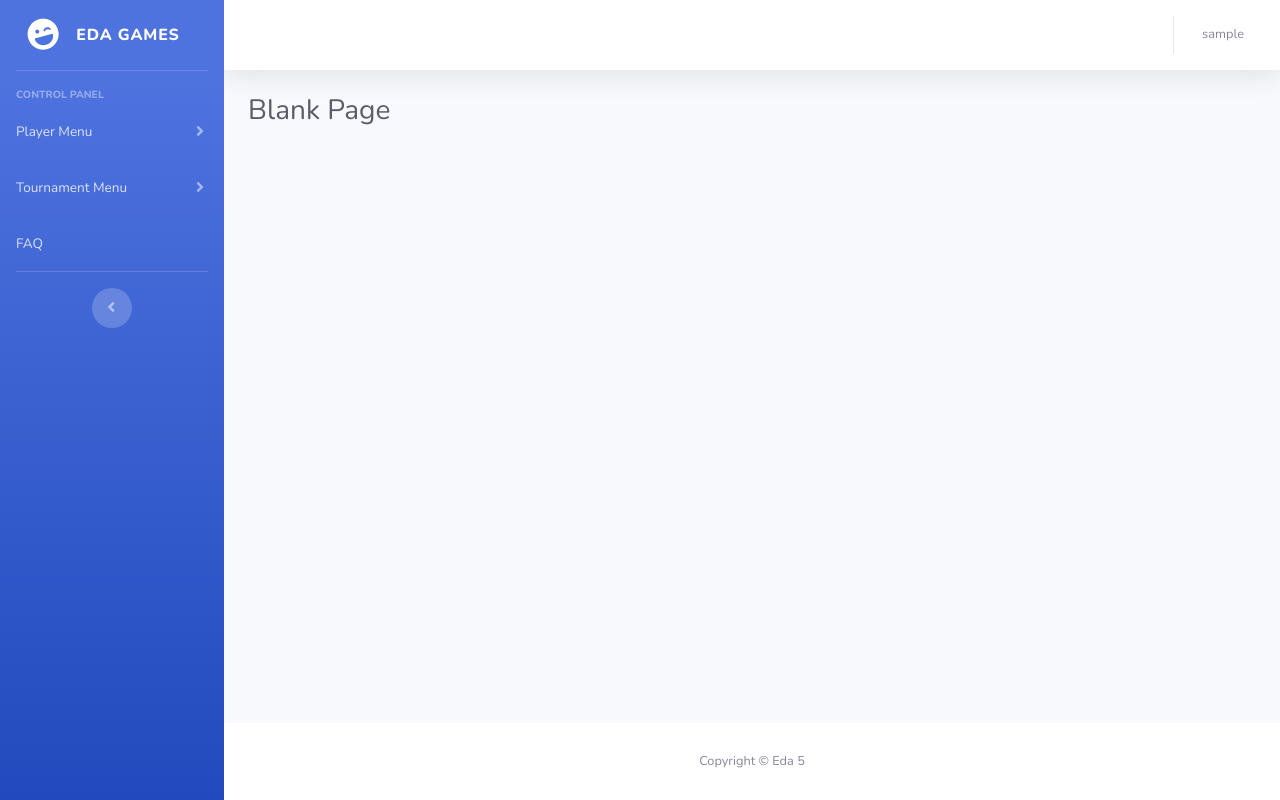
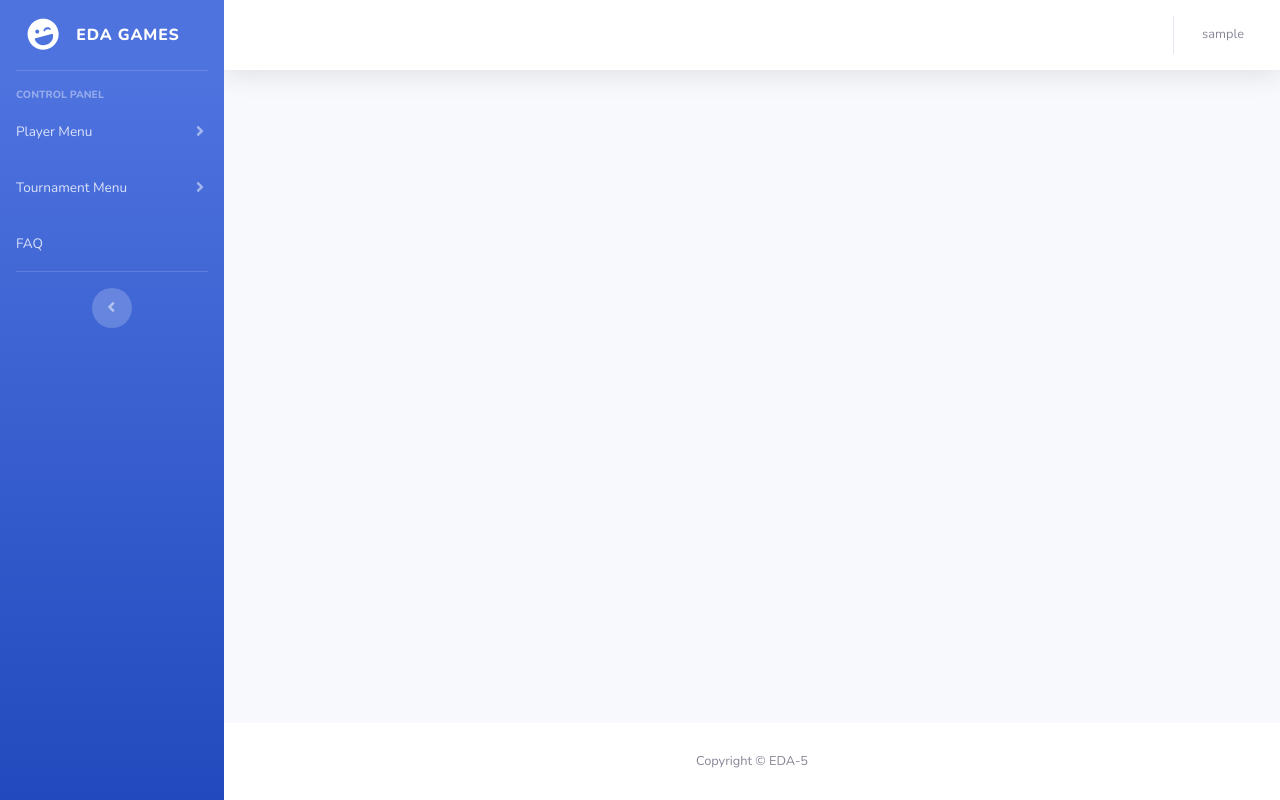
Before and after one commit to evbeda/edagames-django, a Django app: page / in a window 1280 px wide. Run offline with Django 3.2, Linux system fonts and the light colour scheme; the visitor is signed in with stand-in values (Sample User, id 1); some libraries are stand-ins or nearby versions.

Commit message:
remove old page_content

```diff
--- a/templates/base.html
+++ b/templates/base.html
@@ -137,23 +137,16 @@
                 {% endif %}
 
                 <!-- Begin Page Content -->
-                {% block page_content %}
-                <div class="container-fluid">
-
-                    <!-- Page Heading -->
-                    <h1 class="h3 mb-4 text-gray-800">Blank Page</h1>
-
-                </div>
-                {% endblock page_content %}
+                {% block page_content %} {% endblock page_content %}
                 <!-- /.container-fluid -->
+            </div>
                 {% block footer %}
-            </div>
             <!-- End of Main Content -->
             <!-- Footer -->
             <footer class="sticky-footer bg-white">
                 <div class="container my-auto">
                     <div class="copyright text-center my-auto">
-                        <span>Copyright &copy; Eda 5</span>
+                        <span>Copyright &copy; EDA-5</span>
                     </div>
                 </div>
             </footer>
```
